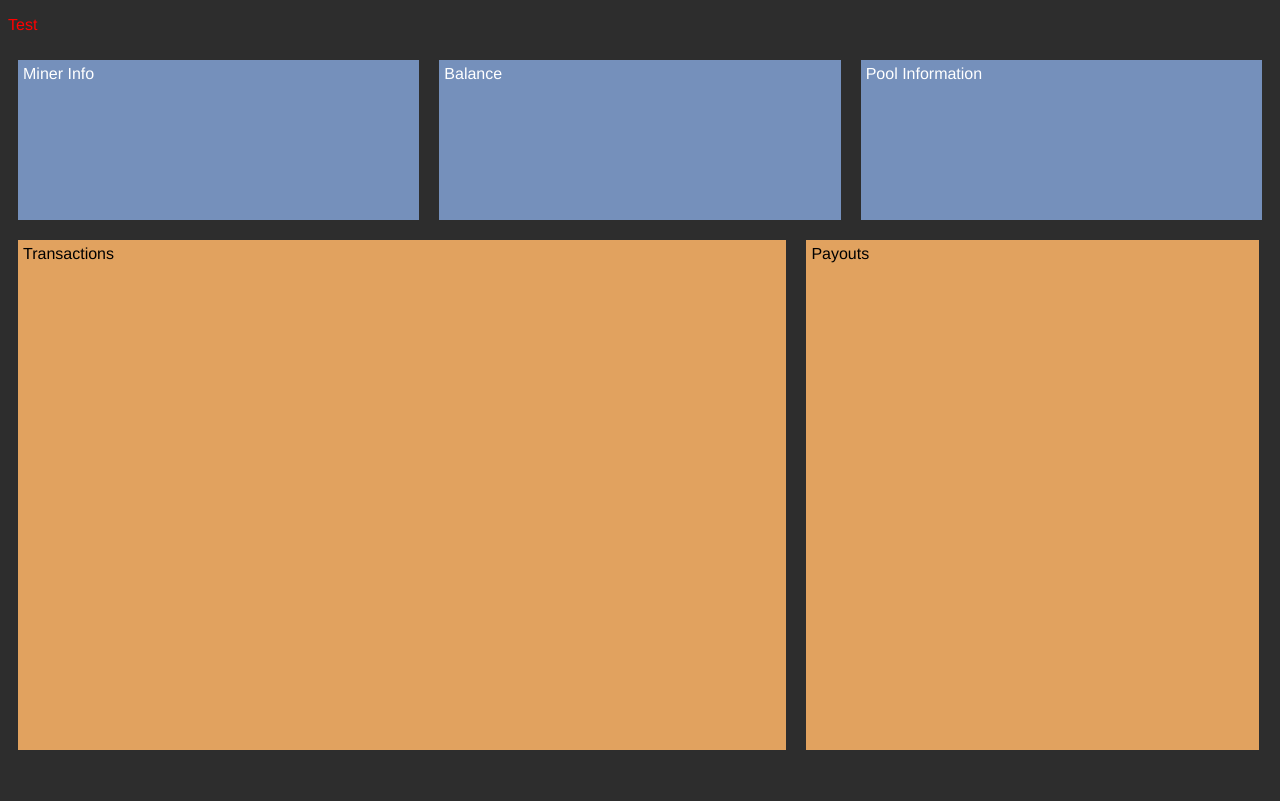
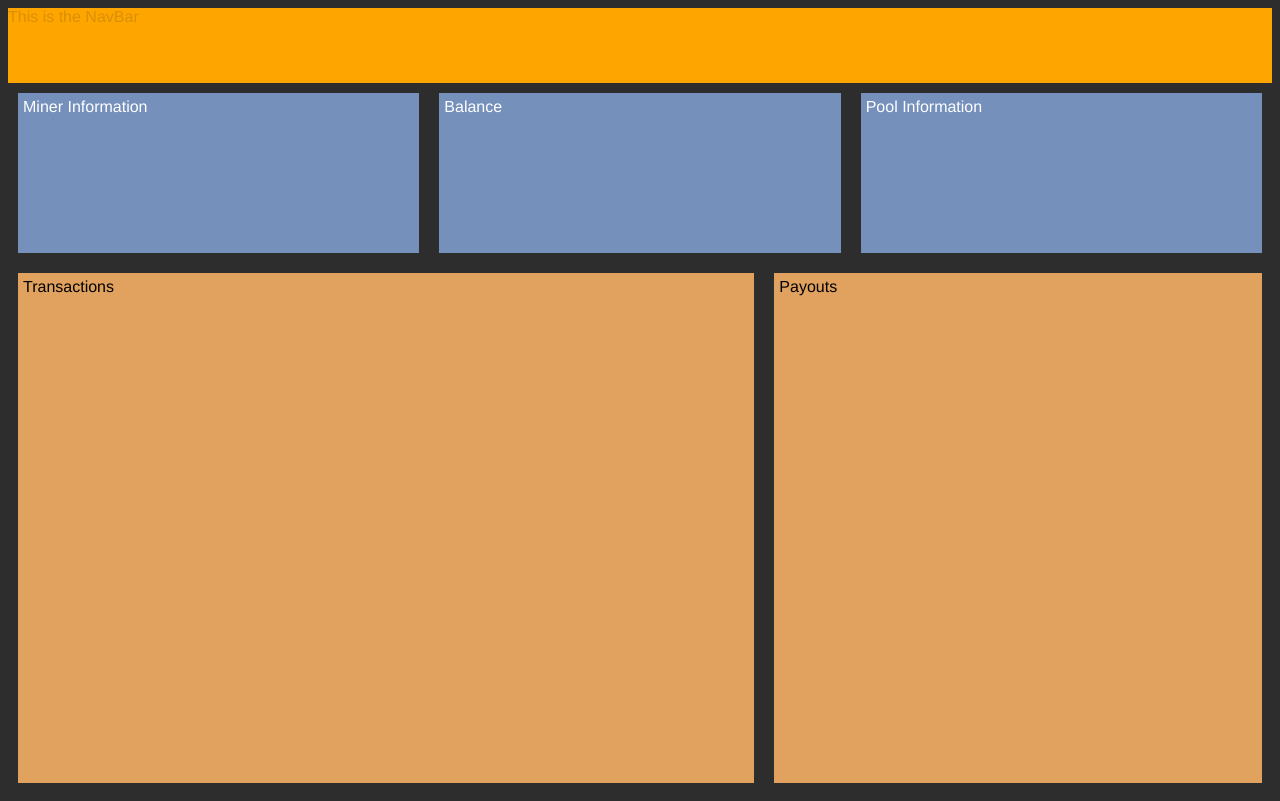
Before and after one commit to MisterSyntax/minerStat, a React app: page / in a window 1280 px wide. Built offline with nearby package versions, Linux system fonts and the light colour scheme; some packages are replaced by stand-ins of ours; no server answers.

Commit message:
add a bunch of stuff

```diff
--- a/src/App/App.js
+++ b/src/App/App.js
@@ -7,7 +7,6 @@ const App = () => {
 
     return (
         <div id="app">
-            <p className={styles.tester}> Test </p>
             <Home />
         </div>
     );
--- a/src/App/Home/Home.js
+++ b/src/App/Home/Home.js
@@ -2,15 +2,25 @@ import React from 'react';
 import { connect } from 'react-redux';
 import { fetchRavenPayments } from './actions';
 import { WorkerStats } from '../WorkerStats/WorkerStats';
+import { NavBar } from '../NavBar/NavBar';
+import { WorkerInput } from '../WorkerInput/WorkerInput';
 
 class Home extends React.Component {
     componentWillMount(){
         this.props.onFetchRavenPayments('123');
     }
     render() {
+        const showWorkerStats = true;
+        const showWorkerInput = false;
         return (
             <main>
-                <WorkerStats />
+                <NavBar />
+                {showWorkerInput &&
+                    <WorkerInput />
+                }
+                {showWorkerStats &&
+                    <WorkerStats />
+                }
             </main>
         );
     }
--- a/src/App/MinerInfo/MinerInfo.js
+++ b/src/App/MinerInfo/MinerInfo.js
@@ -1,11 +1,22 @@
 import React from 'react';
+import PropTypes from 'prop-types';
 import styles from './MinerInfo.css';
 
 export const MinerInfo = (props) => {
-
+    const title = props.title;
+    const data = props.data;
     return (
         <div>
-
+            <div>
+                {title}
+            </div>
         </div>
     );
 };
+
+export default MinerInfo;
+
+MinerInfo.propTypes = {
+    title: PropTypes.string,
+    data: PropTypes.shape(),
+};
--- /dev/null
+++ b/src/App/NavBar/NavBar.css
@@ -0,0 +1,8 @@
+/**Import global variables using import**/
+@import url('../../cssGlobals/colors.css');
+
+.main {
+    background-color: orange;
+    width: 100%;
+    height: 75px;
+}
--- /dev/null
+++ b/src/App/NavBar/NavBar.js
@@ -0,0 +1,12 @@
+import React from 'react';
+import styles from './NavBar.css';
+
+export const NavBar = () => {
+    return (
+        <div className={styles.main}>
+            This is the NavBar
+        </div>
+    );
+};
+
+export default NavBar;
--- /dev/null
+++ b/src/App/WorkerInput/WorkerInput.js
@@ -0,0 +1,14 @@
+import React from 'react';
+import styles from './WorkerInput.css';
+
+export const WorkerInput = () => {
+    return (
+        <div>
+            <div>
+                This is the worker input.
+            </div>
+        </div>
+    );
+};
+
+export default WorkerInput;
--- a/src/App/WorkerStats/WorkerStats.css
+++ b/src/App/WorkerStats/WorkerStats.css
@@ -28,7 +28,7 @@ body{
 }
 
 .transactions {
-    width: 60%;
+    width: calc(60% - 20px);
     margin: 10px;
     background-color: var(--orange-background);
     height: 500px;
@@ -37,7 +37,7 @@ body{
 }
 
 .payouts {
-    width: 35%;
+    width: calc(40% - 20px);
     margin: 10px;
     background-color: var(--orange-background);
     height: 500px;
--- a/src/App/WorkerStats/WorkerStats.js
+++ b/src/App/WorkerStats/WorkerStats.js
@@ -1,19 +1,26 @@
 import React from 'react';
 import styles from './WorkerStats.css';
+import MinerInfo from '../MinerInfo/MinerInfo';
 
 export const WorkerStats = () => {
+    const minerData= {
+        'Total Miners': 1234,
+        'Hashrate': 2345,
+        'Accepted': 3456,
+        'Rejected': 4567
+    };
     return (
         <div>
             <div className={styles.minerStatsTop}>
             {/* these will probably be components with props passed in or something */}
                 <div className={styles.minerInfo}>
-                    Miner Info
+                    <MinerInfo title='Miner Information' data={minerData} />
                 </div>
                 <div className={styles.minerInfo}>
-                    Balance
+                    <MinerInfo title='Balance' />
                 </div>
                 <div className={styles.minerInfo}>
-                    Pool Information
+                    <MinerInfo title='Pool Information' />
                 </div>
             </div>
             <div className={styles.minerStatsBottom}>
```
Also changed, not shown: src/App/WorkerInput/WorkerInput.css (added).
